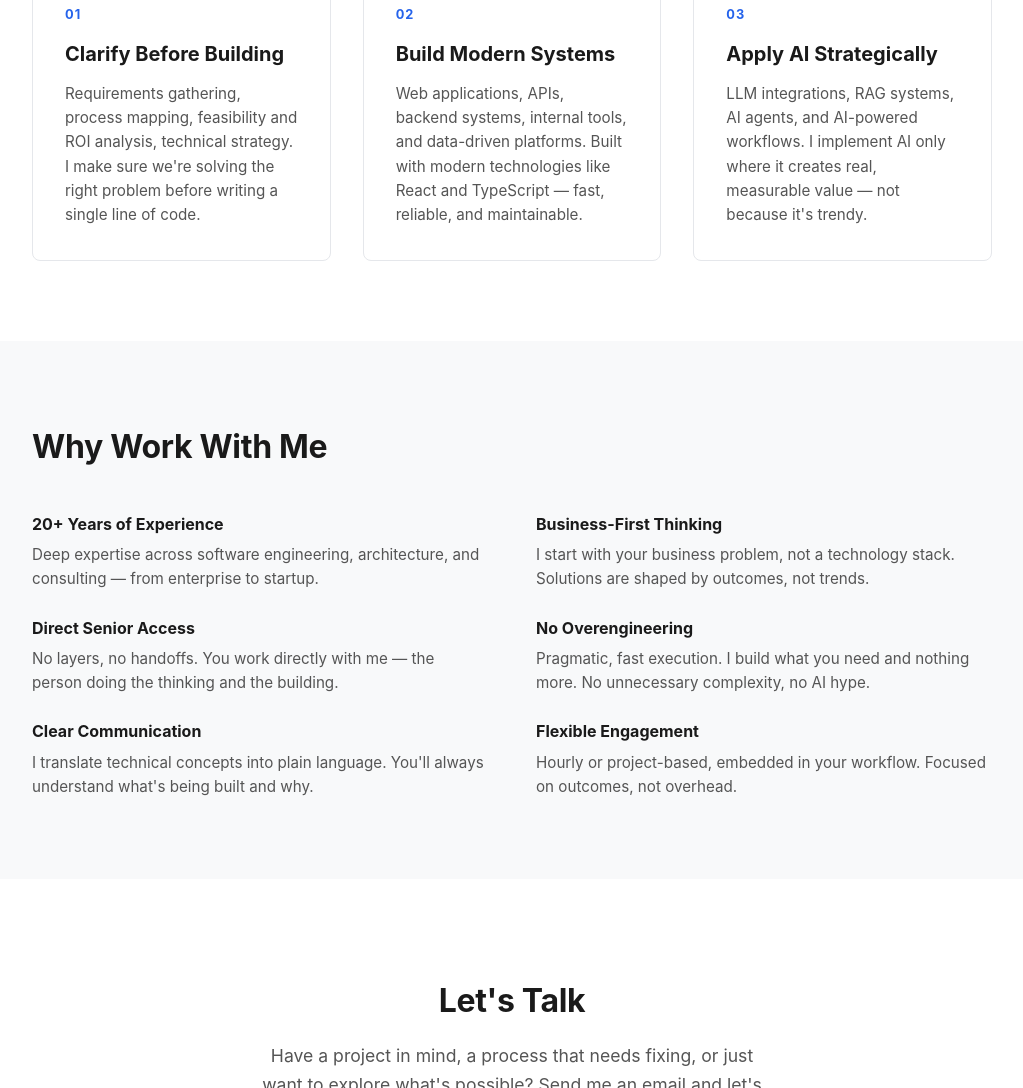
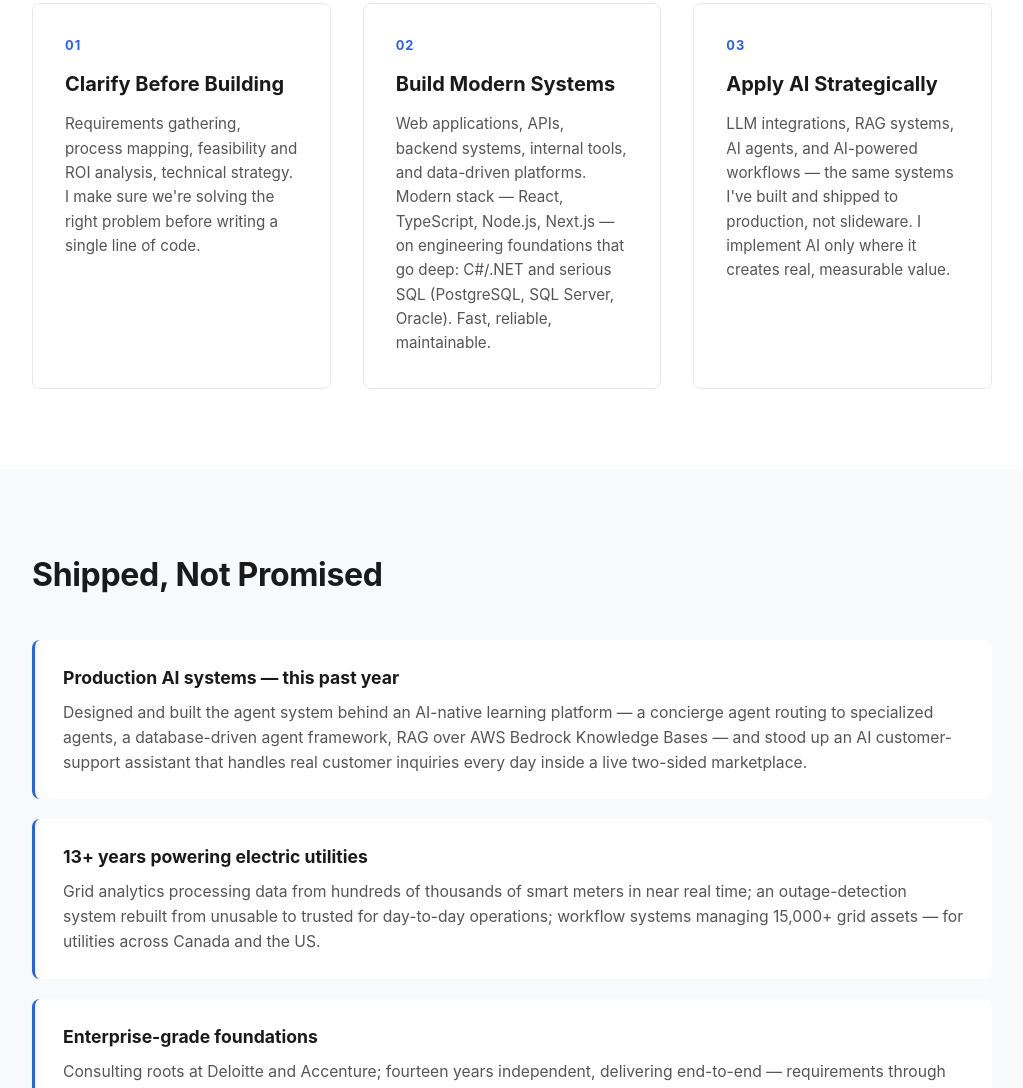
Before and after one commit to kosta-avrio/avrio-site, a plain HTML site: page index.html in a window 1280 px wide. Shown: the part 1712-2800 px from the top of the page, without its empty margins (128-1151 px from the left). Drawn offline with Linux system fonts and the light colour scheme.

Commit message:
Apply evidence-forward copy: hero, pillars, track record, LinkedIn
Co-Authored-By: Claude Fable 5 <noreply@anthropic.com>

```diff
--- a/index.html
+++ b/index.html
@@ -4,7 +4,7 @@
     <meta charset="UTF-8">
     <meta name="viewport" content="width=device-width, initial-scale=1.0">
     <title>Avrio Consulting — Practical AI & Software Solutions</title>
-    <meta name="description" content="Avrio Consulting helps growing businesses use modern software and AI to solve real problems — clearly, practically, and without unnecessary complexity.">
+    <meta name="description" content="Production AI systems — multi-agent architectures, RAG, LLM-powered features live with real users — built on 20 years of full-stack engineering. Practical AI and software for growing businesses.">
     <style>
         *, *::before, *::after {
             box-sizing: border-box;
@@ -219,11 +219,40 @@
             line-height: 1.6;
         }
 
-        /* Why */
-        .why {
+        /* Track record */
+        .track {
             background: var(--color-surface);
         }
 
+        .track h2 {
+            font-size: 2rem;
+            margin-bottom: 2.5rem;
+            letter-spacing: -0.01em;
+        }
+
+        .records {
+            display: grid;
+            gap: 1.25rem;
+        }
+
+        .record {
+            background: var(--color-bg);
+            border-radius: 8px;
+            border-left: 3px solid var(--color-accent);
+            padding: 1.5rem 1.75rem;
+        }
+
+        .record h3 {
+            font-size: 1.1rem;
+            margin-bottom: 0.5rem;
+        }
+
+        .record p {
+            color: var(--color-text-secondary);
+            font-size: 0.98rem;
+        }
+
+        /* Why */
         .why h2 {
             font-size: 2rem;
             margin-bottom: 2.5rem;
@@ -268,14 +297,16 @@
             margin-right: auto;
         }
 
-        .contact .email-link {
-            font-size: 1.15rem;
+        .contact .linkedin-link {
+            display: inline-block;
+            margin-top: 1.5rem;
+            font-size: 1rem;
             color: var(--color-accent);
             text-decoration: none;
             font-weight: 600;
         }
 
-        .contact .email-link:hover {
+        .contact .linkedin-link:hover {
             text-decoration: underline;
         }
 
@@ -323,6 +354,7 @@
             <a href="#" class="logo"><img src="logo_A.png" alt="Avrio Consulting"></a>
             <div class="nav-links">
                 <a href="#services" class="nav-link">Services</a>
+                <a href="#track-record" class="nav-link">Track Record</a>
                 <a href="#why" class="nav-link">Why Avrio</a>
                 <a href="#contact" class="nav-link">Contact</a>
             </div>
@@ -333,7 +365,7 @@
         <div class="container">
             <img src="logo.png" alt="Avrio Consulting" class="hero-logo">
             <h1>Practical AI &amp; Software Solutions<br>That Deliver Real Business Value</h1>
-            <p>I help growing businesses use modern software and AI to solve real problems — clearly, practically, and without unnecessary complexity.</p>
+            <p>I build production AI systems — multi-agent architectures, RAG, LLM-powered features that are live with real users — on top of 20 years of full-stack engineering. If you want AI that ships instead of AI that's discussed, that's what I do.</p>
             <a href="#contact" class="btn">Start a Conversation</a>
         </div>
     </section>
@@ -363,12 +395,32 @@
                 <div class="pillar">
                     <div class="pillar-number">02</div>
                     <h3>Build Modern Systems</h3>
-                    <p>Web applications, APIs, backend systems, internal tools, and data-driven platforms. Built with modern technologies like React and TypeScript — fast, reliable, and maintainable.</p>
+                    <p>Web applications, APIs, backend systems, internal tools, and data-driven platforms. Modern stack — React, TypeScript, Node.js, Next.js — on engineering foundations that go deep: C#/.NET and serious SQL (PostgreSQL, SQL Server, Oracle). Fast, reliable, maintainable.</p>
                 </div>
                 <div class="pillar">
                     <div class="pillar-number">03</div>
                     <h3>Apply AI Strategically</h3>
-                    <p>LLM integrations, RAG systems, AI agents, and AI-powered workflows. I implement AI only where it creates real, measurable value — not because it's trendy.</p>
+                    <p>LLM integrations, RAG systems, AI agents, and AI-powered workflows — the same systems I've built and shipped to production, not slideware. I implement AI only where it creates real, measurable value.</p>
+                </div>
+            </div>
+        </div>
+    </section>
+
+    <section class="track" id="track-record">
+        <div class="container">
+            <h2>Shipped, Not Promised</h2>
+            <div class="records">
+                <div class="record">
+                    <h3>Production AI systems — this past year</h3>
+                    <p>Designed and built the agent system behind an AI-native learning platform — a concierge agent routing to specialized agents, a database-driven agent framework, RAG over AWS Bedrock Knowledge Bases — and stood up an AI customer-support assistant that handles real customer inquiries every day inside a live two-sided marketplace.</p>
+                </div>
+                <div class="record">
+                    <h3>13+ years powering electric utilities</h3>
+                    <p>Grid analytics processing data from hundreds of thousands of smart meters in near real time; an outage-detection system rebuilt from unusable to trusted for day-to-day operations; workflow systems managing 15,000+ grid assets — for utilities across Canada and the US.</p>
+                </div>
+                <div class="record">
+                    <h3>Enterprise-grade foundations</h3>
+                    <p>Consulting roots at Deloitte and Accenture; fourteen years independent, delivering end-to-end — requirements through architecture, code, deployment, and production support.</p>
                 </div>
             </div>
         </div>
@@ -380,7 +432,7 @@
             <div class="reasons">
                 <div class="reason">
                     <h3>20+ Years of Experience</h3>
-                    <p>Deep expertise across software engineering, architecture, and consulting — from enterprise to startup.</p>
+                    <p>Deep, hands-on expertise across software engineering, architecture, and consulting — Deloitte and Accenture trained, enterprise to startup.</p>
                 </div>
                 <div class="reason">
                     <h3>Business-First Thinking</h3>
@@ -402,6 +454,10 @@
                     <h3>Flexible Engagement</h3>
                     <p>Hourly or project-based, embedded in your workflow. Focused on outcomes, not overhead.</p>
                 </div>
+                <div class="reason">
+                    <h3>AI-First Delivery Speed</h3>
+                    <p>I build with AI-assisted development every day. It's a large part of why I can join a messy, in-flight project and ship within the first week.</p>
+                </div>
             </div>
         </div>
     </section>
@@ -409,8 +465,9 @@
     <section class="contact" id="contact">
         <div class="container">
             <h2>Let's Talk</h2>
-            <p>Have a project in mind, a process that needs fixing, or just want to explore what's possible? Send me an email and let's start the conversation.</p>
+            <p>Have a project in mind, a process that needs fixing, or just want to explore what's possible? Send me an email — or find me on LinkedIn.</p>
             <a href="mailto:info@avrioconsulting.com" class="btn">info@avrioconsulting.com</a>
+            <div><a href="https://www.linkedin.com/in/kosta-karagiannis" class="linkedin-link" target="_blank" rel="noopener">linkedin.com/in/kosta-karagiannis</a></div>
         </div>
     </section>
 
```
Also changed, not shown: 1 other file.
